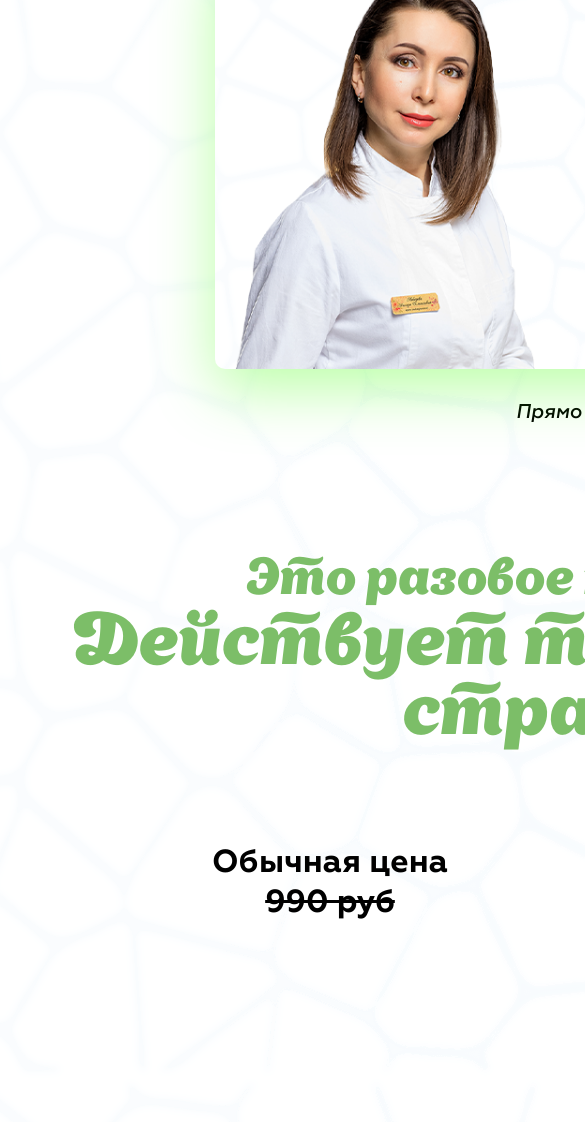
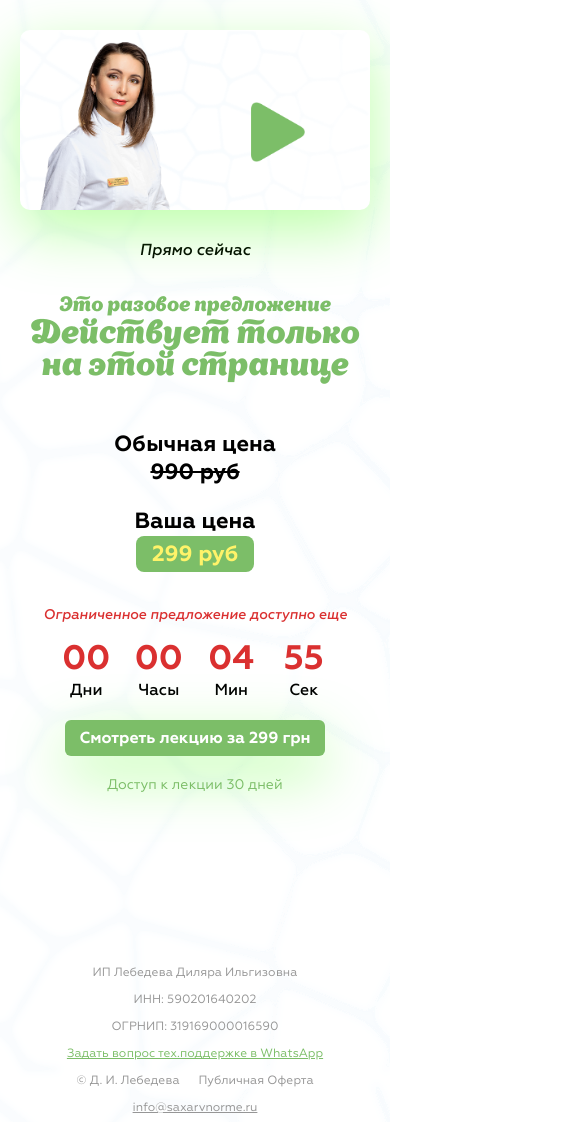
Before and after one commit to NikolayMiroshnichenko/d.lebedeva, a plain HTML site: page index.html in a window 390 px wide. Shown: the part 529-1651 px from the top of the page, 585 px wide, since content can reach past the window. Drawn offline with Linux system fonts and the light colour scheme.

Commit message:
creat-mobil

```diff
--- /dev/null
+++ b/css/media.css
@@ -0,0 +1,118 @@
+@media (max-width: 1240px) {
+  .container {
+    width: 968px;
+  }
+}
+@media (max-width: 992px) {
+  .container {
+    position: relative;
+    width: 768px;
+    padding: 0 20px;
+    box-sizing: border-box;
+  }
+  .main-title {
+    padding: 30px 0 20px 0;
+    font-size: 50px;
+  }
+  .main-block-email {
+    padding: 0 40px;
+  }
+  .main-block-email__text {
+    font-size: 16px;
+  }
+  .main-block-email__text::before,
+  .main-block-email__text::after {
+    width: 40px;
+    height: 40px;
+  }
+  .main-block-email__text::before {
+    left: -50px;
+  }
+  .main-block-email__text::after {
+    right: -50px;
+  }
+  .video-block {
+    width: 100%;
+    height: 380px;
+  }
+  .offer-title {
+    font-size: 50px;
+  }
+  .offer-title span {
+    font-size: 36px;
+  }
+  .offer-block {
+    flex-direction: column;
+    align-items: center;
+  }
+  .footer {
+    padding: 40px 0;
+    flex-direction: column;
+  }
+  .footer-item__text {
+    text-align: center;
+  }
+  .footer-item__link {
+    text-align: center;
+  }
+
+@media (max-width: 767px) {
+    br {
+        display: none;
+    }
+    .container {
+        width: 100%;
+    }
+    .main-title {
+        font-size: 40px;
+    }
+    .text-botton,
+    .timer-title,
+    .main-block-email__text {
+        font-size: 14px;
+    }
+    .price-btn,
+    .video-text,
+    .main-text {
+        font-size: 16px;
+    }
+    .video-block {
+        height: 180px;
+    }
+    .video-block__btn::before {
+        width: 130px;
+        height: 170px;
+    }
+    .video-block__btn::after {
+        width: 60px;
+        height: 60px;
+        left: 65%;
+    }
+    .offer-title {
+        font-size: 32px;
+    }
+    .offer-title span {
+        font-size: 20px;
+    }
+    .offer-block__item,
+    .ffer-block__item {
+        width: 100%;
+        margin: 0;
+    }
+    .price,
+    .price-your,
+    .price-common {
+        font-size: 22px;
+    }
+    .price-common span {
+        display: block;
+    }
+    .countdown-number {
+        width: 15%;
+    }
+    .footer-item__link,
+    .footer-item__message,
+    .footer-item__text {
+        font-size: 12px;
+    }
+}
--- a/index.html
+++ b/index.html
@@ -5,6 +5,7 @@
     <meta name="viewport" content="width=device-width, initial-scale=1.0" />
     <title>11-11-20</title>
     <link rel="stylesheet" href="css/style.css" />
+    <link rel="stylesheet" href="css/media.css">
   </head>
   <body>
     <section class="main container">
```
